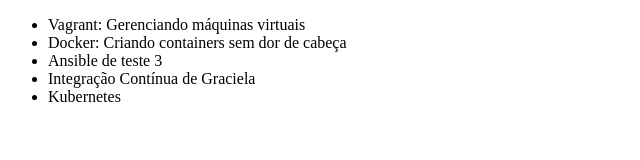
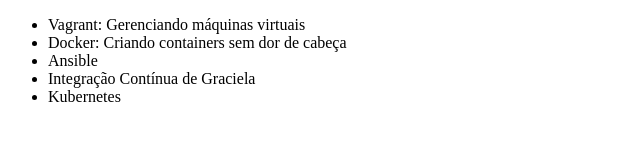
Before and after one commit to luizlima/aula-git, a plain HTML site: page index.html in a window 1280 px wide. Shown: the full height of the page, 0-640 px from the left. Drawn offline with Linux system fonts and the light colour scheme.

Commit message:
Revert "Alterando codigo"
This reverts commit 4aaa5151d5f526c4cffcba1d68b7073cfeacbb6a.

```diff
--- a/index.html
+++ b/index.html
@@ -8,7 +8,7 @@
     <ul>
         <li>Vagrant: Gerenciando máquinas virtuais</li>
         <li>Docker: Criando containers sem dor de cabeça</li>
-        <li>Ansible de teste 3</li>
+        <li>Ansible</li>
         <li>Integração Contínua de Graciela</li>
 	<li>Kubernetes</li>
     </ul>
```
